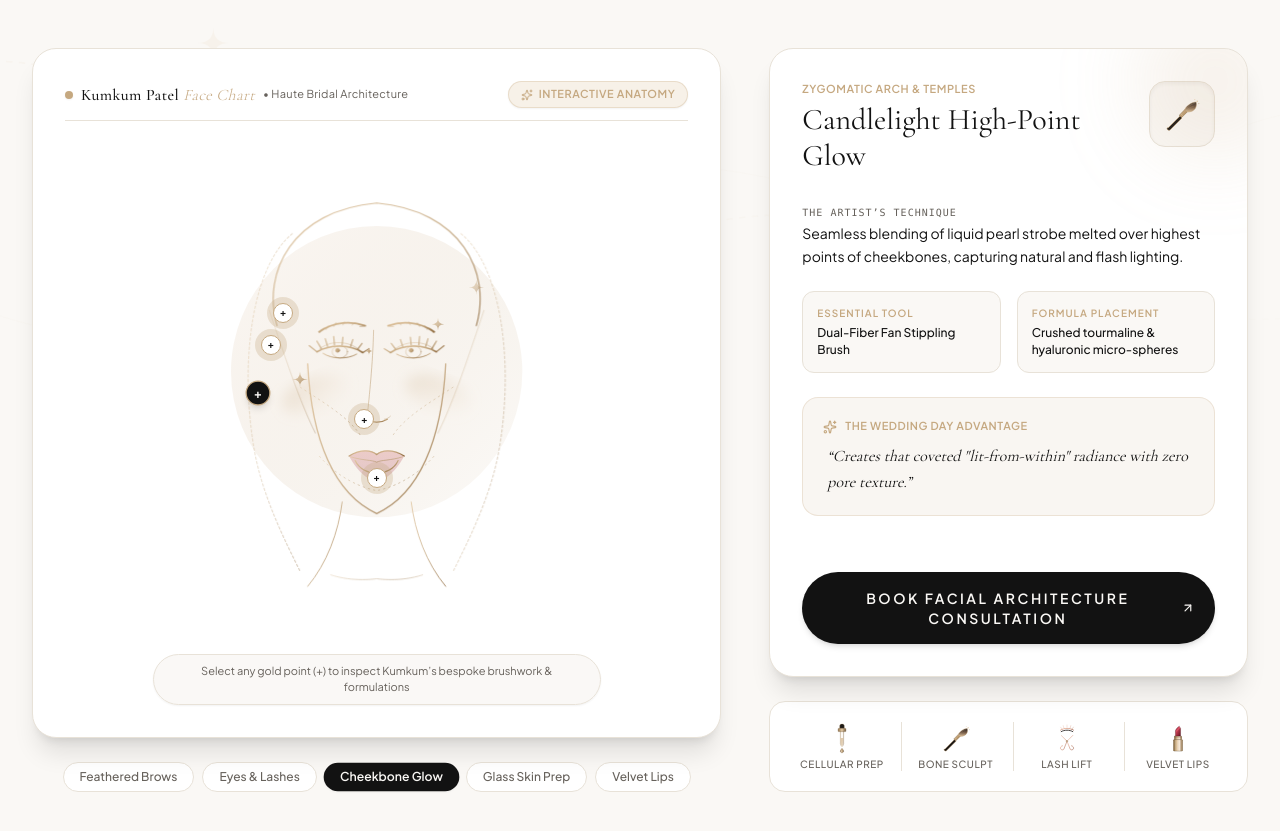
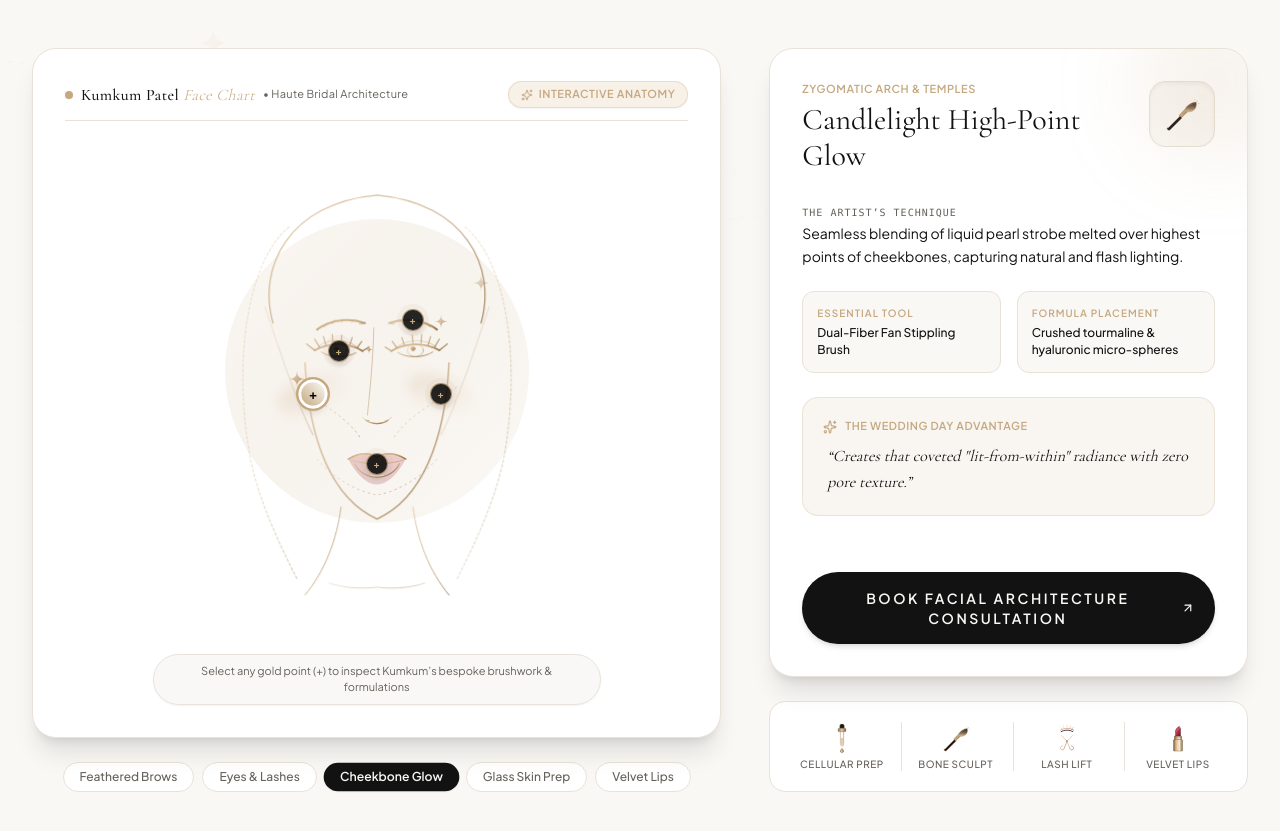
Before and after one commit to townsfattakapp/makeupartist, a Next.js app: page / in a window 1280 px wide. Shown: the part 2180-3011 px from the top of the page. Built offline with nearby package versions, Linux system fonts and the light colour scheme; no server answers; the database is empty.

Commit message:
fix: calibrate Face Chart hotspot coordinates to exact facial anatomy and 5:6 canvas frame

```diff
--- a/src/components/ui/BeautyAnatomyCanvas.tsx
+++ b/src/components/ui/BeautyAnatomyCanvas.tsx
@@ -30,7 +30,7 @@ const BEAUTY_HOTSPOTS: Hotspot[] = [
     id: 'brows',
     name: 'Feathered Brow Architecture',
     zone: 'Upper Orbital Bone',
-    xPercent: 35,
+    xPercent: 59,
     yPercent: 36,
     technique: 'Individual directional micro-strokes mimicking natural hair growth to lift the brow arch without a stamped or harsh look.',
     toolName: 'Ultra-Fine Japanese Angled Definer',
@@ -42,8 +42,8 @@ const BEAUTY_HOTSPOTS: Hotspot[] = [
     id: 'eyes',
     name: 'Editorial Wing & Flutter Lashes',
     zone: 'Ciliary Margin & Outer Crease',
-    xPercent: 33,
-    yPercent: 42,
+    xPercent: 40.5,
+    yPercent: 42.5,
     technique: 'Soft diffused smoked silk liner paired with weightless individual lash clusters graduated toward outer corners for an eye-lengthening feline lift.',
     toolName: 'Ergonomic Precision Lash Curler',
     toolType: 'curler',
@@ -54,8 +54,8 @@ const BEAUTY_HOTSPOTS: Hotspot[] = [
     id: 'cheeks',
     name: 'Candlelight High-Point Glow',
     zone: 'Zygomatic Arch & Temples',
-    xPercent: 31,
-    yPercent: 51,
+    xPercent: 34,
+    yPercent: 51.5,
     technique: 'Seamless blending of liquid pearl strobe melted over highest points of cheekbones, capturing natural and flash lighting.',
     toolName: 'Dual-Fiber Fan Stippling Brush',
     toolType: 'brush',
@@ -66,8 +66,8 @@ const BEAUTY_HOTSPOTS: Hotspot[] = [
     id: 'complexion',
     name: 'Sub-Dermal Glass Skin Prep',
     zone: 'Facial Canvas & Bridge',
-    xPercent: 48,
-    yPercent: 56,
+    xPercent: 66,
+    yPercent: 51.5,
     technique: 'Lymphatic drainage massage with warm rose quartz followed by multi-molecular hydration serum to plump skin cells before foundation.',
     toolName: 'Cellular Skincare Pipette & Sculpting Tool',
     toolType: 'dropper',
@@ -79,7 +79,7 @@ const BEAUTY_HOTSPOTS: Hotspot[] = [
     name: 'Satin Velvet Lip Architecture',
     zone: 'Cupid’s Bow & Lip Vermilion',
     xPercent: 50,
-    yPercent: 67,
+    yPercent: 66,
     technique: 'Strategic micro-overlining at the center lobes with contoured shading at mouth corners for a plump, camera-ready finish.',
     toolName: 'Chiseled Gold Bullet & Flat Definer',
     toolType: 'lipstick',
@@ -154,37 +154,41 @@ export function BeautyAnatomyCanvas() {
               </div>
 
               {/* The SVG Line Art Face */}
-              <div className="relative flex-1 w-full flex items-center justify-center py-4">
-                <FaceChartVector className="w-full h-auto max-h-[460px]" activeHotspot={activeId} />
+              <div className="relative flex-1 w-full flex items-center justify-center py-2 sm:py-4">
+                {/* 5:6 Canvas Frame geometrically locked to SVG dimensions */}
+                <div className="relative w-full max-w-[340px] sm:max-w-[400px] aspect-[5/6] mx-auto flex items-center justify-center">
+                  <FaceChartVector className="w-full h-full object-contain pointer-events-none" activeHotspot={activeId} />
 
-                {/* Interactive Vector Hotspot Pins */}
+                  {/* Interactive Vector Hotspot Pins - Precision Symmetrically Placed */}
                   {BEAUTY_HOTSPOTS.map((spot) => {
                     const isSelected = spot.id === activeId;
                     return (
                       <button
                         key={spot.id}
+                        type="button"
                         onClick={() => setActiveId(spot.id)}
                         style={{ left: `${spot.xPercent}%`, top: `${spot.yPercent}%` }}
-                      className={`absolute -translate-x-1/2 -translate-y-1/2 group transition-all duration-300 focus:outline-none z-10 ${
-                        isSelected ? 'scale-125' : 'hover:scale-110'
+                        className={`absolute -translate-x-1/2 -translate-y-1/2 group transition-all duration-300 focus:outline-none z-10 cursor-pointer ${
+                          isSelected ? 'scale-125 z-20' : 'hover:scale-115'
                         }`}
                         title={spot.name}
+                        aria-label={spot.name}
                       >
                         <span className="relative flex h-8 w-8 items-center justify-center">
-                        {/* Outer ripple ring */}
+                          {/* Luminous Pulsing Glow */}
                           <span
-                          className={`absolute inline-flex h-full w-full rounded-full transition-opacity ${
+                            className={`absolute inline-flex h-full w-full rounded-full transition-all duration-500 ${
                               isSelected
-                              ? 'animate-ping bg-[var(--accent)] opacity-75'
-                              : 'bg-[var(--accent)] opacity-30 group-hover:opacity-60'
+                                ? 'animate-ping bg-[var(--accent)] opacity-70'
+                                : 'bg-[var(--accent)]/30 opacity-30 group-hover:opacity-75 group-hover:scale-110'
                             }`}
                           />
-                        {/* Inner metallic button */}
+                          {/* Couture Gold Coin Pin */}
                           <span
-                          className={`relative inline-flex items-center justify-center rounded-full h-5 w-5 text-[10px] font-bold border transition-colors ${
+                            className={`relative inline-flex items-center justify-center rounded-full h-5.5 w-5.5 text-[10px] font-bold transition-all duration-300 shadow-md ${
                               isSelected
-                              ? 'bg-[var(--foreground)] text-[var(--background)] border-[var(--accent)] shadow-md shadow-[var(--accent)]/40'
-                              : 'bg-[var(--card)] text-[var(--foreground)] border-[var(--accent)] hover:bg-[var(--accent)] hover:text-black'
+                                ? 'bg-gradient-to-tr from-[#C5A880] to-[#FAF8F5] text-black border-2 border-white shadow-lg shadow-[var(--accent)]/60 scale-105 ring-2 ring-[var(--accent)]'
+                                : 'bg-black/85 text-[var(--accent)] border border-[var(--accent)]/80 group-hover:bg-[var(--accent)] group-hover:text-black'
                             }`}
                           >
                             +
@@ -193,6 +197,7 @@ export function BeautyAnatomyCanvas() {
                       </button>
                     );
                   })}
+                </div>
               </div>
 
               {/* Bottom Instructions strip */}
```
Lines whose indentation alone changed are shown as unchanged.
